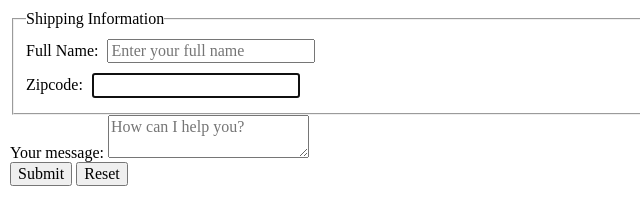
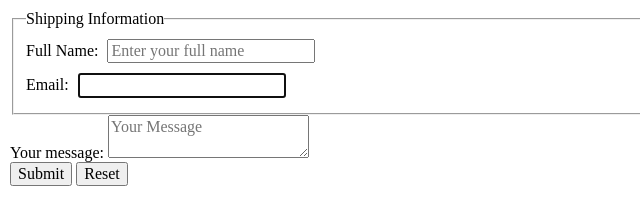
Before and after one commit to MattKulka/html-forms, a plain HTML site: page index.html in a window 1280 px wide. Shown: the full height of the page, 0-640 px from the left. Drawn offline with nearby package versions, Linux system fonts and the light colour scheme.

Commit message:
Update index.html

```diff
--- a/index.html
+++ b/index.html
@@ -27,7 +27,7 @@
             />
           </div>
           <div>
-            <label for="email">Zipcode:</label>
+            <label for="email">Email:</label>
             <input
               id="email"
               type="text"
@@ -45,7 +45,7 @@
             autofocus="on"
             required
             maxlength="200"
-            placeholder="How can I help you?"
+            placeholder="Your Message"
           ></textarea>
         </div>
         <button type="submit">Submit</button>
```
